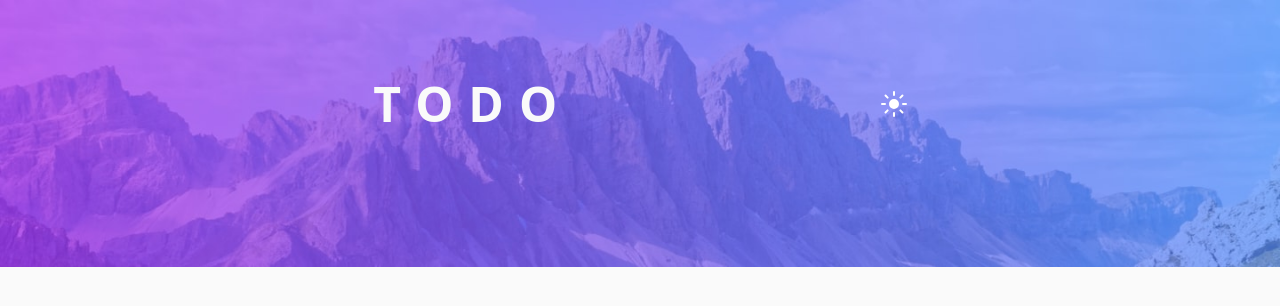
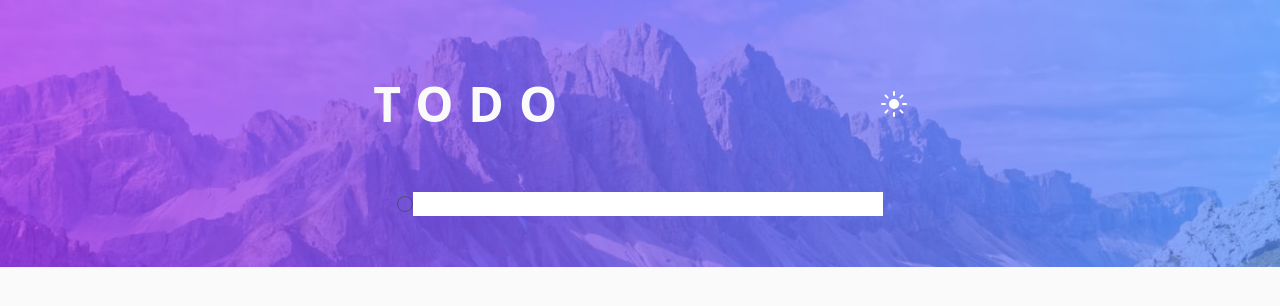
Before and after one commit to egeyil/to-do-app, a Next.js app: page / in a window 1280 px wide. Shown: the top 306 px of the page. Built offline with nearby package versions, Linux system fonts and the light colour scheme.

Commit message:
Adding CreateTodo Element and functionality.

```diff
--- a/src/app/page.tsx
+++ b/src/app/page.tsx
@@ -1,9 +1,10 @@
 import Image from 'next/image'
+import { CreateTodo } from "@components/CreateTodo";
 
 export default function Home() {
   return (
     <div>
-
+      <CreateTodo />
     </div>
   )
 }
--- /dev/null
+++ b/src/components/Checkbox.tsx
@@ -0,0 +1,30 @@
+import React, { useState } from "react";
+
+export function Checkbox() {
+  const [checked, setChecked] = useState<boolean>(false);
+
+  return (
+    <button
+      className={
+        "flex items-center justify-center h-4 w-4 rounded-full border border-dmVeryDarkGrayishBlue hover:border-dmVeryDarkGrayishBlueHover"
+      }
+      onClick={() => setChecked(!checked)}
+    >
+      {checked ? (
+        <svg
+          className={"text-white"}
+          xmlns="http://www.w3.org/2000/svg"
+          width="11"
+          height="9"
+        >
+          <path
+            fill="none"
+            stroke="#FFF"
+            strokeWidth="2"
+            d="M1 4.304L3.696 7l6-6"
+          />
+        </svg>
+      ) : null}
+    </button>
+  );
+}
--- /dev/null
+++ b/src/components/CreateTodo.tsx
@@ -0,0 +1,41 @@
+"use client";
+
+import { useLocalStorage } from "@/hooks/useLocalStorage";
+import { Checkbox } from "@components/Checkbox";
+import { FormEvent, useState } from "react";
+
+export function CreateTodo() {
+  // TODO Save input value to local storage
+  // const [input, setInput] = useLocalStorage("CreateTodoInput", "");
+
+  const [input, setInput] = useState("");
+  const [checked, setChecked] = useState<boolean>(false);
+
+  function handleSubmit(e: FormEvent) {
+    e.preventDefault();
+  }
+
+  return (
+    <form
+      method="post"
+      onSubmit={handleSubmit}
+      className={
+        "flex items-center justify-between px-6 py-4 rounded dark:bg-dmVeryDarkDesaturatedBlue"
+      }
+    >
+      <Checkbox />
+      <input
+        className={"w-full"}
+        name={"Create a todo"}
+        defaultValue={"Create a todo"}
+        type="text"
+        value={input}
+        onKeyDown={(e) => {
+          if (e.key === "Enter") {
+          }
+        }}
+        onChange={(e) => setInput(e.target.value)}
+      />
+    </form>
+  );
+}
--- a/src/components/Header.tsx
+++ b/src/components/Header.tsx
@@ -3,7 +3,7 @@ import * as React from "react";
 
 export const Header = () => {
   return (
-    <header className={"flex justify-between items-center"}>
+    <header className={"flex justify-between items-center mb-12"}>
       <h1 className={"text-5xl font-bold tracking-[15px]"}>TODO</h1>
       <ThemeSwitcher />
     </header>
--- /dev/null
+++ b/src/hooks/useLocalStorage.ts
@@ -0,0 +1,55 @@
+import {useState, useEffect} from "react";
+
+// These hooks are used to get and set values in the local and session storage
+const getLocalValue = (key: string, initValue: any) => {
+  // In case of Server-side (Next.js)
+  if (typeof window === 'undefined') return initValue;
+
+  // if a value is already store
+  const val = localStorage.getItem(key);
+  if (val) return JSON.parse(val);
+
+  // return result of a function
+  if (initValue instanceof Function) return initValue();
+
+  return initValue;
+}
+
+const getSessionValue = (key: string, initValue: any) => {
+  // In case of SSR (Next.js)
+  if (typeof window === 'undefined') return initValue;
+
+  // if a value is already store
+
+  const sessionValue = sessionStorage.getItem(key);
+  if (sessionValue) return JSON.parse(sessionValue);
+
+  // return result of a function
+  if (initValue instanceof Function) return initValue();
+
+  return initValue;
+}
+
+export const useLocalStorage = (key: string, initValue: any) => {
+  const [value, setValue] = useState(() => {
+    return getLocalValue(key, initValue);
+  });
+
+  useEffect(() => {
+    localStorage.setItem(key, JSON.stringify(value));
+  }, [key, value])
+
+  return [value, setValue];
+}
+
+export const useSessionStorage = (key: string, initValue: any) => {
+  const [value, setValue] = useState(() => {
+    return getSessionValue(key, initValue);
+  });
+
+  useEffect(() => {
+    sessionStorage.setItem(key, JSON.stringify(value));
+  }, [key, value])
+
+  return [value, setValue];
+};
```
